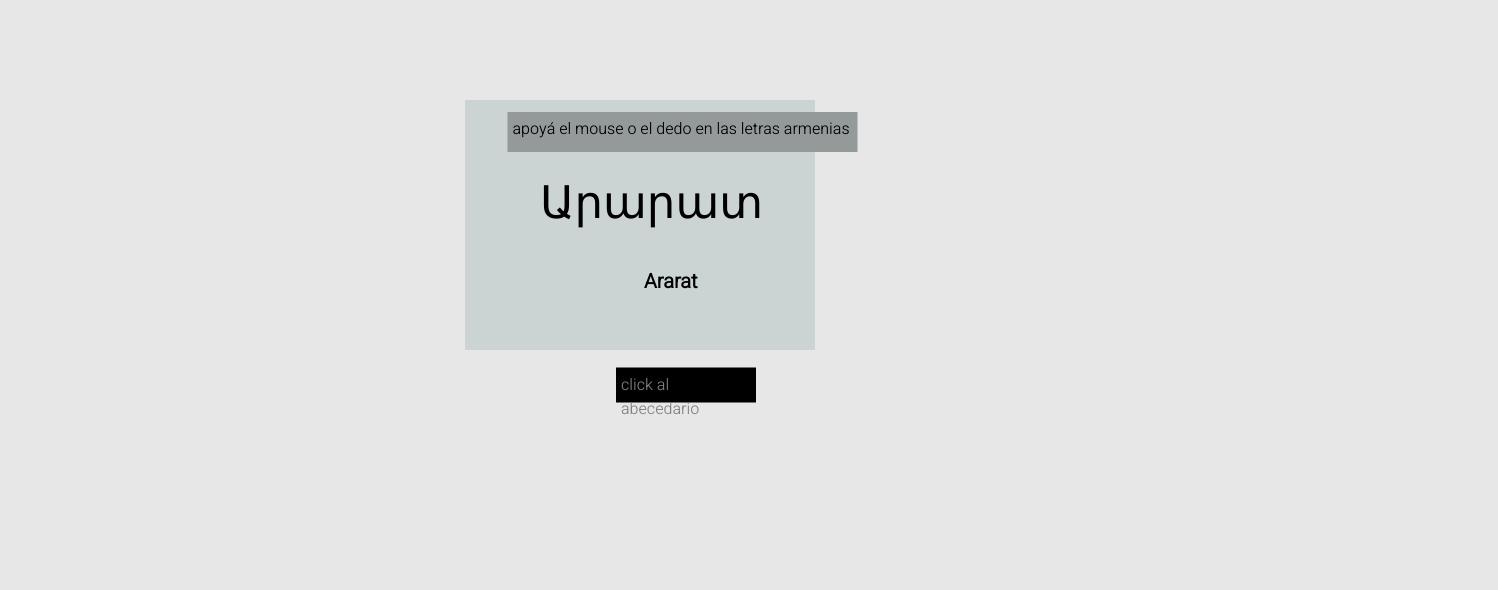
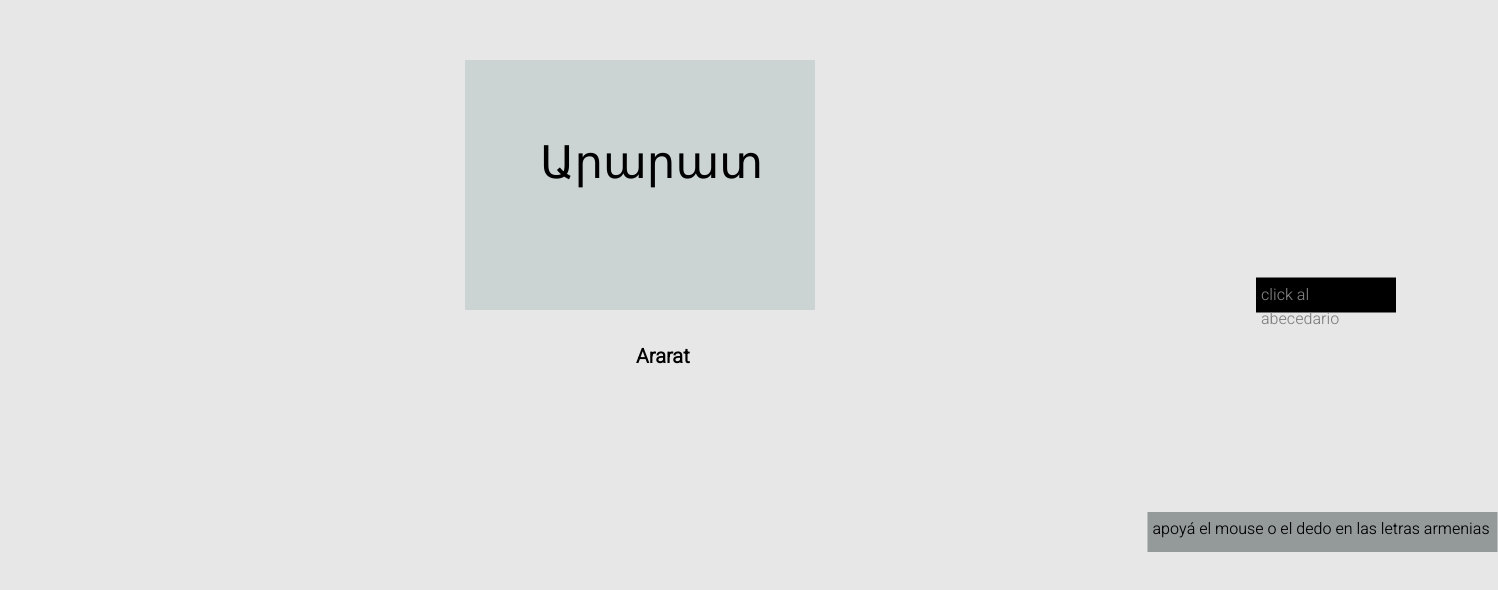
Before and after one commit to ax-gorgor/alfabeto, a plain HTML site: page index2.html in a window 1280 px wide. Shown: the part 140-730 px from the top of the page, 1498 px wide, since content can reach past the window. Drawn offline with Linux system fonts and the light colour scheme.

Commit message:
Add files via upload

```diff
--- a/CSS/estilos.css
+++ b/CSS/estilos.css
@@ -585,11 +585,11 @@ background: linear-gradient(to bottom, rgb(225, 115, 0), rgb(255, 148, 48));
               border: solid black 2px;}
 
 
-.apoya{width: 350px; height: 40px; background: #949999; font-size: 16px;
+.apoya{position: absolute; width: 350px; height: 40px; background: #949999; font-size: 16px;
                      padding: 5px;  top:50%; left: 50%;
                    transform: translateX(145%) translateY(630%);}
 
-.click2 {width: 140px; height: 35px; background: black;
+.click2 {position: absolute; width: 140px; height: 35px; background: black;
           color: gray; font-size: 16px;
            font-family: Arial, "Helvetica Neue", Helvetica, sans-serif;
            padding: 5px;  top:50%; left: 50%;
@@ -597,7 +597,7 @@ background: linear-gradient(to bottom, rgb(225, 115, 0), rgb(255, 148, 48));
 
 
 .box145{width: 350px; height: 250px; background: #cbd3d3;
-        margin: auto; margin-top:200px; font-size: 45px;}
+        margin: auto; margin-top:200px; font-size: 45px; position: relative;}
 
               ul{padding: 5px;  top:50%; left: 50%;
                transform: translateX(20%) translateY(660%);}
@@ -607,5 +607,5 @@ background: linear-gradient(to bottom, rgb(225, 115, 0), rgb(255, 148, 48));
 
                   ul:hover .rotacion {transform: rotateY(360deg); color: red;}
 
-                  .ararat{font-size: 20px;padding: 5px;  top:50%; left: 50%;
+                  .ararat{position: absolute; font-size: 20px;padding: 5px;  top:50%; left: 50%;
                      transform: translateX(-14%) translateY(390%);}
```
